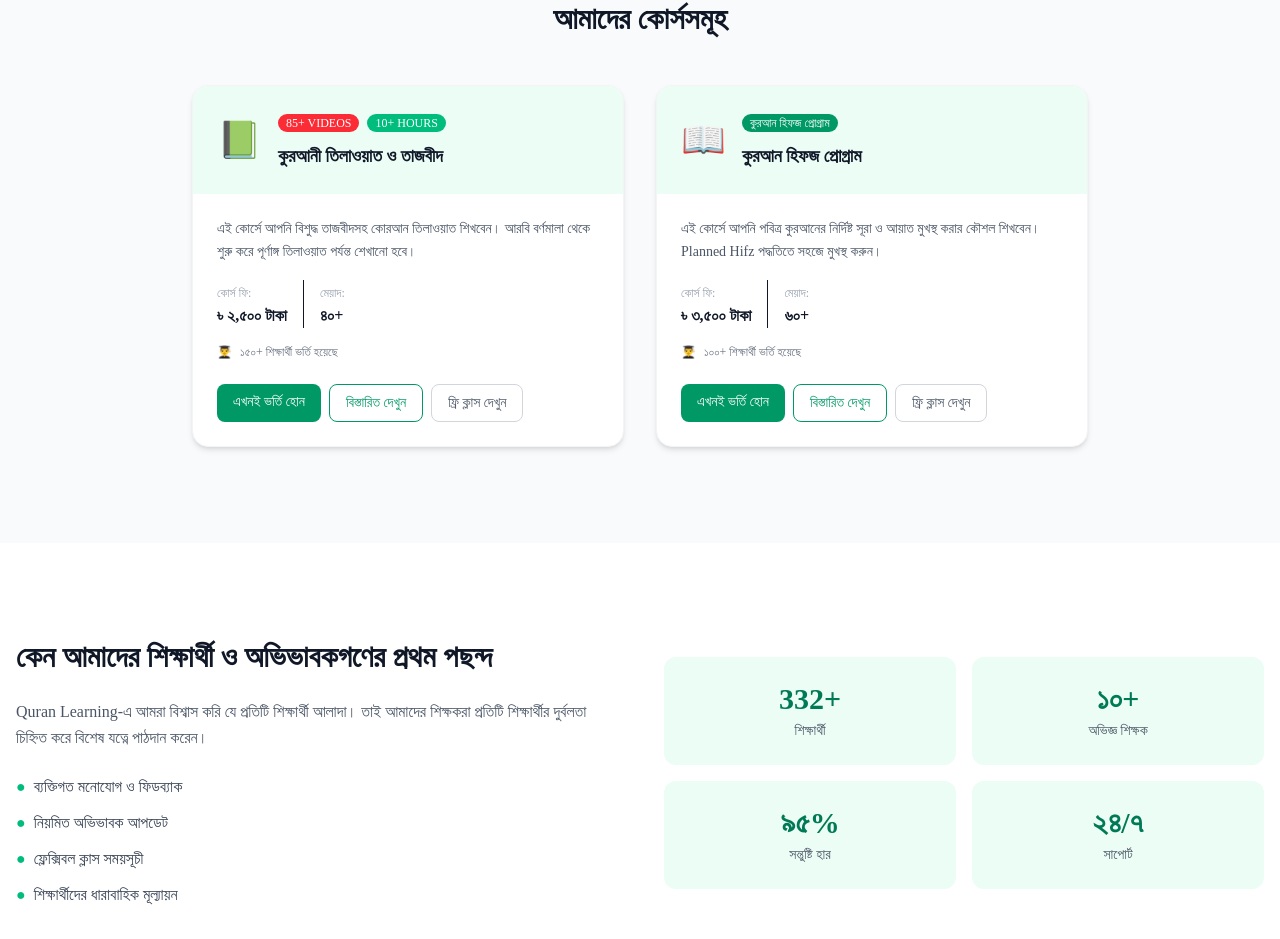
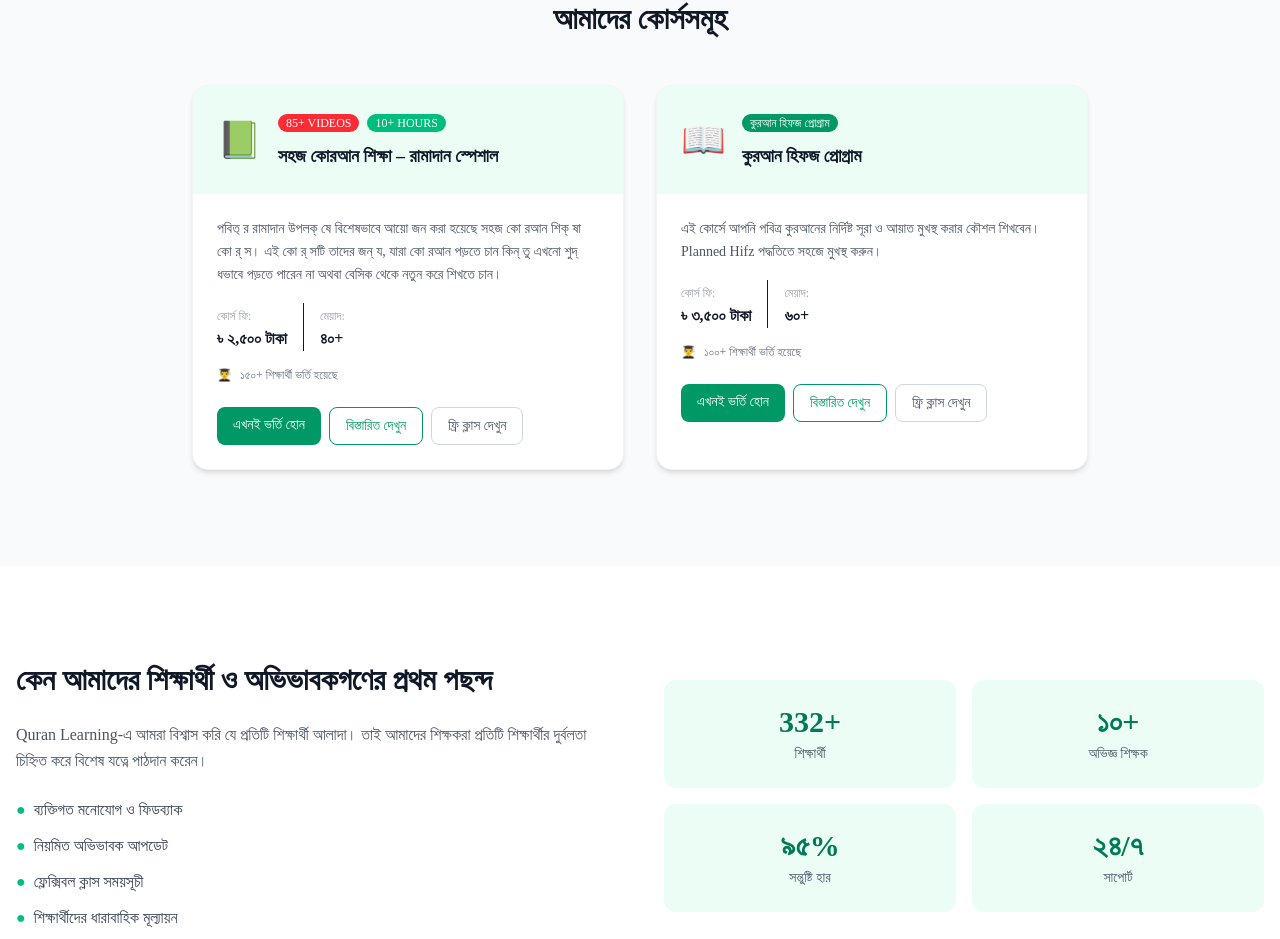
Before and after one commit to kawsar19/quran-learning, a Next.js app: page / in a window 1280 px wide. Shown: the part 1304-2243 px from the top of the page. Built offline with nearby package versions, Linux system fonts and the light colour scheme; a web font is replaced by a local one.

Commit message:
update page.tsx

```diff
--- a/app/page.tsx
+++ b/app/page.tsx
@@ -109,14 +109,14 @@ export default function HomePage() {
                     10+ HOURS
                   </span>
                   <h3 className="text-lg font-bold text-gray-900 mt-2">
-                    কুরআনী তিলাওয়াত ও তাজবীদ
+                  সহজ কোরআন শিক্ষা – রামাদান স্পেশাল
                   </h3>
                 </div>
               </div>
               <div className="p-6">
                 <p className="text-gray-600 text-sm mb-4 leading-relaxed">
-                  এই কোর্সে আপনি বিশুদ্ধ তাজবীদসহ কোরআন তিলাওয়াত শিখবেন। আরবি
-                  বর্ণমালা থেকে শুরু করে পূর্ণাঙ্গ তিলাওয়াত পর্যন্ত শেখানো হবে।
+                  পবিত্ র রামাদান উপলক্ ষে বিশেষভাবে আয়ো জন করা হয়েছে সহজ কো রআন শিক্ ষা কো র্ স।
+এই কো র্ সটি তাদের জন্ য, যারা কো রআন পড়তে চান কিন্ তু এখনো শুদ্ ধভাবে পড়তে পারেন না অথবা বেসিক থেকে নতুন করে শিখতে চান।
                 </p>
                 <div className="flex items-center gap-4 mb-4">
                   <div>
```
